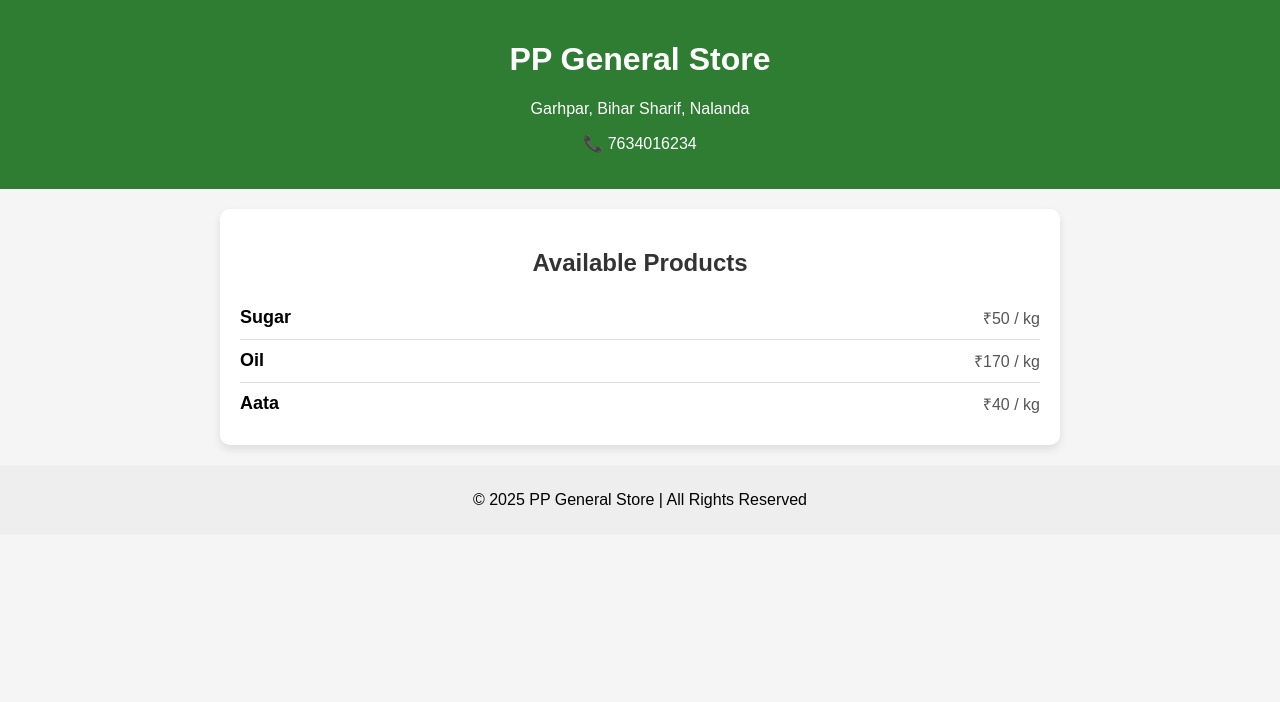
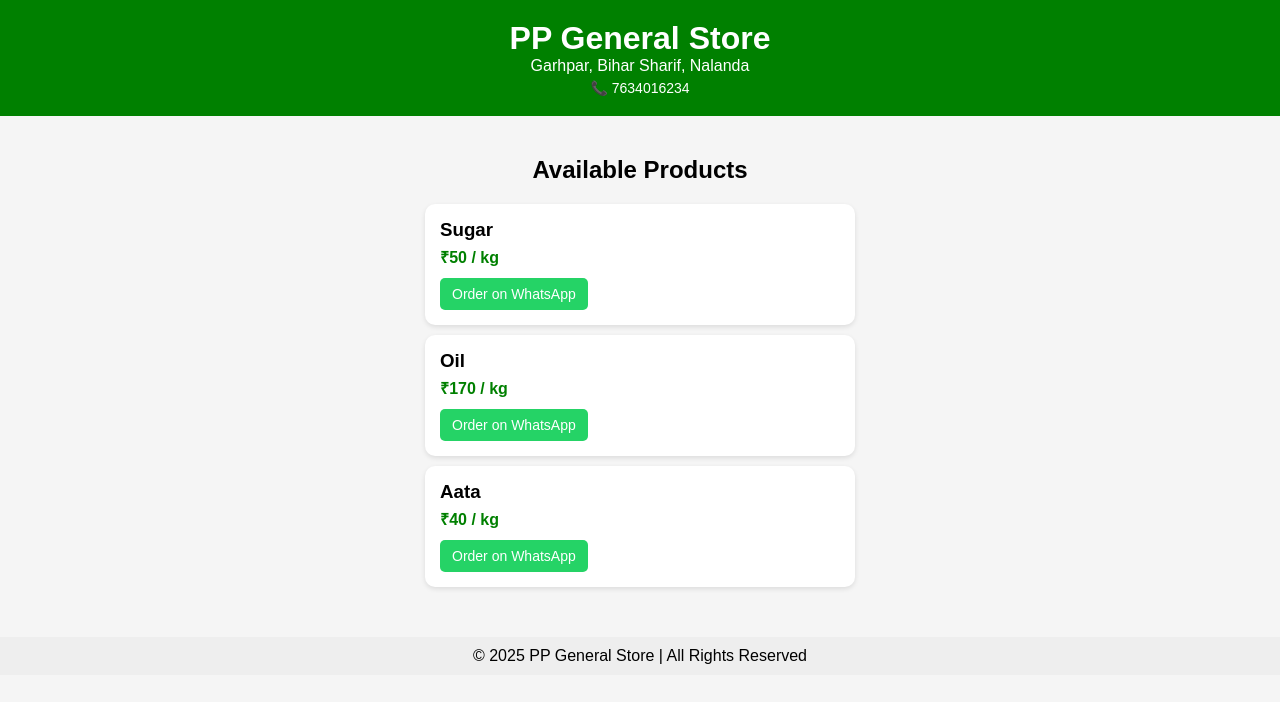
Before and after one commit to ppsingh9386-eng/Pp-general-store-, a plain HTML site: page index.html in a window 1280 px wide. Drawn offline with Linux system fonts and the light colour scheme.

Commit message:
Update index.html

```diff
--- a/index.html
+++ b/index.html
@@ -1,3 +1,4 @@
+
 <!DOCTYPE html>
 <html lang="en">
 <head>
@@ -5,42 +6,99 @@
   <meta name="viewport" content="width=device-width, initial-scale=1.0">
   <title>PP General Store</title>
   <style>
-    body { font-family: Arial, sans-serif; margin: 0; padding: 0; background: #f5f5f5; }
-    header { background: #2e7d32; color: white; text-align: center; padding: 20px; }
-    .container { max-width: 800px; margin: 20px auto; padding: 20px; background: white; border-radius: 10px; box-shadow: 0 4px 8px rgba(0,0,0,0.1); }
-    h2 { text-align: center; color: #333; }
-    .product { display: flex; justify-content: space-between; align-items: center; border-bottom: 1px solid #ddd; padding: 10px 0; }
-    .product:last-child { border-bottom: none; }
-    .product-name { font-size: 18px; font-weight: bold; }
-    .product-price { color: #555; }
-    footer { text-align: center; margin-top: 20px; padding: 10px; background: #eee; }
+    body {
+      font-family: Arial, sans-serif;
+      margin: 0;
+      padding: 0;
+      background: #f5f5f5;
+    }
+    header {
+      background: green;
+      color: white;
+      padding: 20px;
+      text-align: center;
+    }
+    header h1 {
+      margin: 0;
+    }
+    .contact {
+      font-size: 14px;
+      margin-top: 5px;
+    }
+    main {
+      padding: 20px;
+    }
+    h2 {
+      text-align: center;
+      margin-bottom: 20px;
+    }
+    .product {
+      background: white;
+      margin: 10px auto;
+      padding: 15px;
+      border-radius: 10px;
+      box-shadow: 0 2px 5px rgba(0,0,0,0.1);
+      max-width: 400px;
+    }
+    .product h3 {
+      margin: 0 0 5px;
+    }
+    .price {
+      color: green;
+      font-weight: bold;
+    }
+    .order-btn {
+      display: inline-block;
+      margin-top: 10px;
+      padding: 8px 12px;
+      background: #25d366;
+      color: white;
+      text-decoration: none;
+      border-radius: 5px;
+      font-size: 14px;
+    }
+    .order-btn:hover {
+      background: #1ebe5d;
+    }
+    footer {
+      text-align: center;
+      padding: 10px;
+      background: #eee;
+      margin-top: 20px;
+    }
   </style>
 </head>
 <body>
   <header>
     <h1>PP General Store</h1>
-    <p>Garhpar, Bihar Sharif, Nalanda</p>
-    <p>📞 7634016234</p>
+    <div>Garhpar, Bihar Sharif, Nalanda</div>
+    <div class="contact">📞 7634016234</div>
   </header>
 
-  <div class="container">
+  <main>
     <h2>Available Products</h2>
+
     <div class="product">
-      <span class="product-name">Sugar</span>
-      <span class="product-price">₹50 / kg</span>
+      <h3>Sugar</h3>
+      <div class="price">₹50 / kg</div>
+      <a class="order-btn" href="https://wa.me/917634016234?text=Hello!%20I%20want%20to%20order:%20Sugar%20-%201%20kg%20(₹50)" target="_blank">Order on WhatsApp</a>
     </div>
+
     <div class="product">
-      <span class="product-name">Oil</span>
-      <span class="product-price">₹170 / kg</span>
+      <h3>Oil</h3>
+      <div class="price">₹170 / kg</div>
+      <a class="order-btn" href="https://wa.me/917634016234?text=Hello!%20I%20want%20to%20order:%20Oil%20-%201%20kg%20(₹170)" target="_blank">Order on WhatsApp</a>
     </div>
+
     <div class="product">
-      <span class="product-name">Aata</span>
-      <span class="product-price">₹40 / kg</span>
+      <h3>Aata</h3>
+      <div class="price">₹40 / kg</div>
+      <a class="order-btn" href="https://wa.me/917634016234?text=Hello!%20I%20want%20to%20order:%20Aata%20-%201%20kg%20(₹40)" target="_blank">Order on WhatsApp</a>
     </div>
-  </div>
+  </main>
 
   <footer>
-    <p>© 2025 PP General Store | All Rights Reserved</p>
+    © 2025 PP General Store | All Rights Reserved
   </footer>
 </body>
 </html>
```
